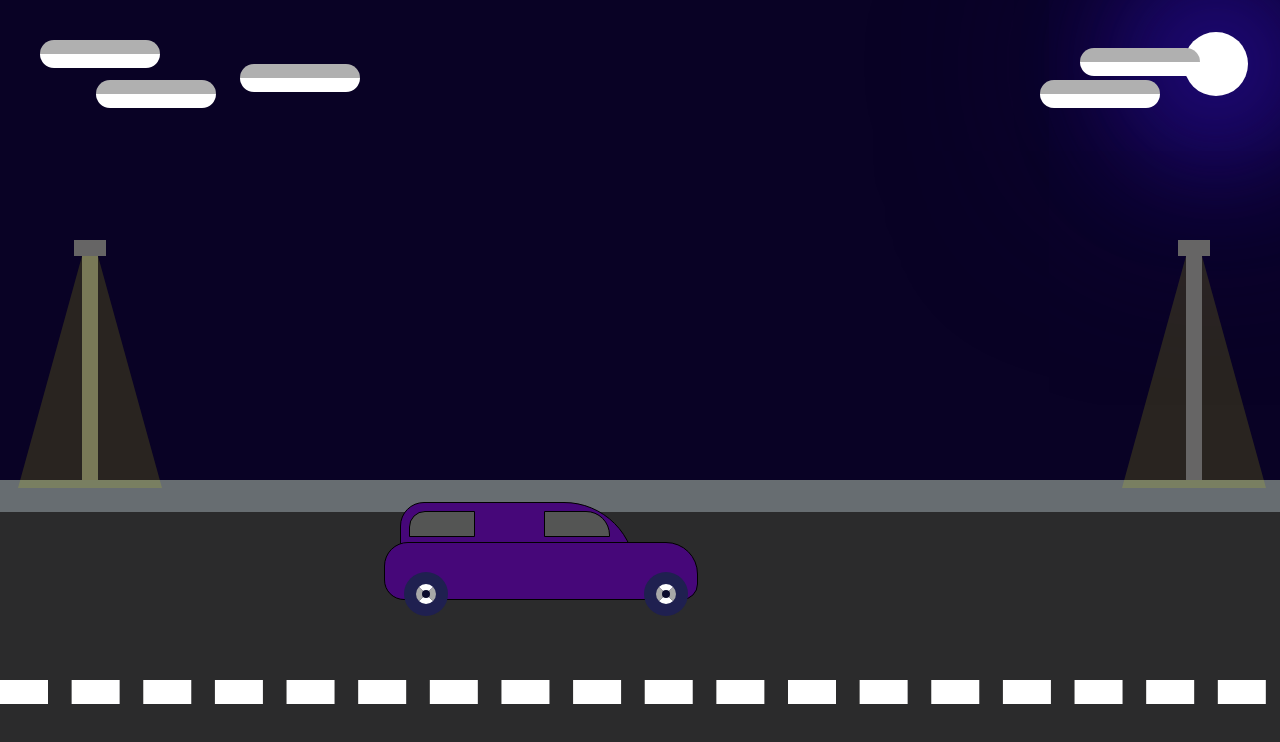
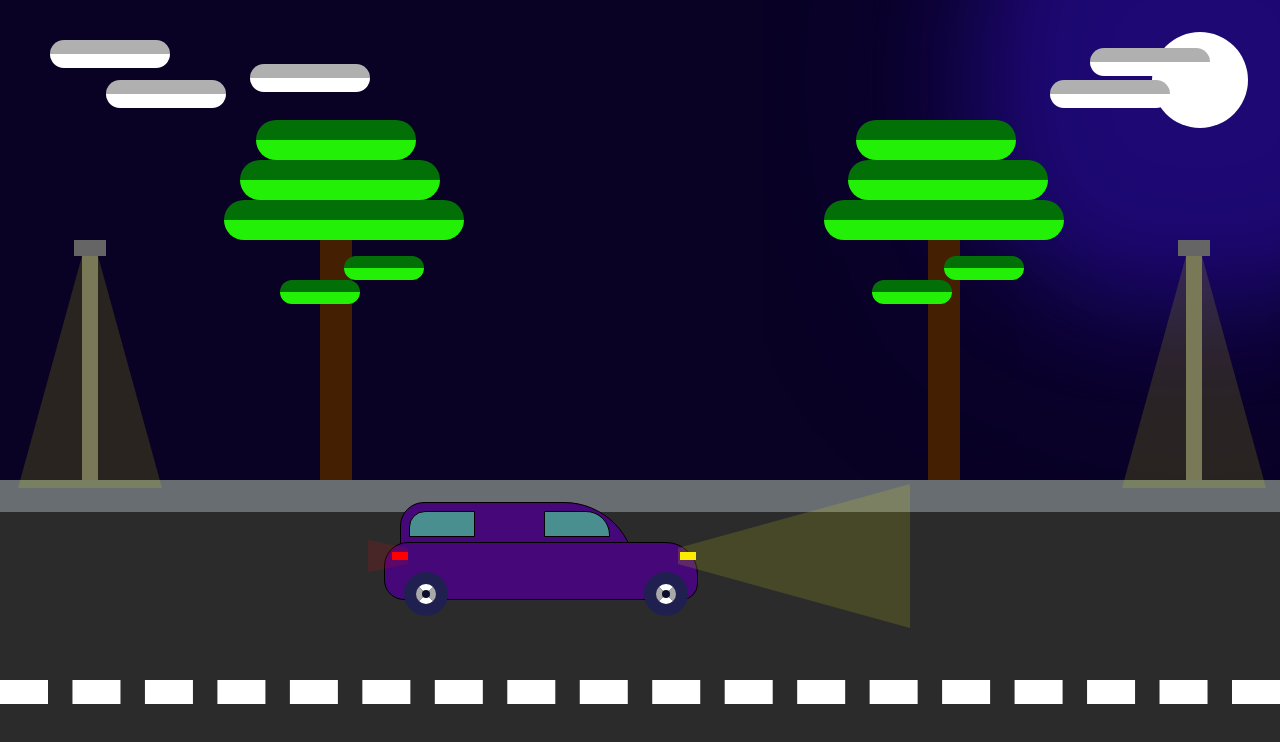
Before and after one commit to WiktorPawlak/interpreted-languages-course, a plain HTML site: page tesla.html in a window 1280 px wide. Drawn offline with Linux system fonts and the light colour scheme.

Commit message:
finished

```diff
--- a/tesla.css
+++ b/tesla.css
@@ -6,21 +6,21 @@ body {
 
 /*moon with reflections*/
 .moon {
-    position: fixed;
+    position: absolute;
     top: 4vh;
     right: 4vh;
-    height: 8vh;
-    width: 8vh;
+    height: 12vh;
+    width: 12vh;
     border-radius: 50%;
     background: #fff;
     /*box-shadow: inset -20px 10px 5px 13px #f3d076*/
     box-shadow: inset 0 0 0 0 #fff,
-        0 0 100px 60px #1e0974,
-        0 0 200px 90px #140551;
+        0 0 100px 160px #1e0974,
+        0 0 200px 190px #140551;
 }
 
 .pavement {
-    position: fixed;
+    position: absolute;
     bottom: 0vh;
     height: 40vh;
     width: 100%;
@@ -28,7 +28,7 @@ body {
 }
 
 .road {
-    position: fixed;
+    position:fixed;
     bottom: -4vh;
     height: 40vh;
     width: 100%;
@@ -38,7 +38,7 @@ body {
 .road_decorations {
     position: fixed;
     top: 85vh;
-    width: 400vh;
+    width: 100%;
     height: 20vh;
     border: none;
     border-top: 3vh dashed rgb(255, 255, 255);
@@ -63,6 +63,7 @@ body {
     background: #666565;
 }
 
+
 .lamp1_element {
     position: fixed;
     left: 9.3vh;
@@ -81,7 +82,7 @@ body {
 
 .lamp1_light {
     position: fixed;
-    right: 1.7vh;
+    left: 2.3vh;
     width: 2vh;
     height: 2vh;
     border-left: 8vh solid transparent;
@@ -92,7 +93,7 @@ body {
 
 .lamp2_light {
     position: fixed;
-    left: 2.3vh;
+    right: 1.7vh;
     width: 2vh;
     height: 2vh;
     border-left: 8vh solid transparent;
@@ -111,6 +112,7 @@ body {
     background: linear-gradient(360deg, #ffff 50%, rgb(176, 176, 176) 50%);
     width: 15vh;
     height: 3.5vh;
+    animation: clouds 4s linear infinite;
 }
 
 .cloud1 {
@@ -136,6 +138,12 @@ body {
 .cloud5 {
     top: 10vh;
     right: 15vh;
+}
+
+@keyframes clouds {
+    50% {
+     transform: translateX(20px);
+    }
 }
 
 .car {
@@ -167,7 +175,7 @@ body {
 .front-window {
     width: 8vh;
     height: 3vh;
-    background: #545554;
+    background: #498f8f;
     border: 0.1vh solid black;
 }
 
@@ -224,3 +232,191 @@ body {
     box-shadow: 0 0 0 1.5vh #1f2050;
     border-radius: 20vh;
 }
+
+.front-light{
+    background-color: rgb(255, 238, 0);
+    position: fixed;
+    bottom: 30vh;
+    left: 85vh;
+    width: 2vh;
+    height: 1vh;
+}
+
+.back-light{
+    background-color: rgb(255, 0, 0);
+    position: fixed;
+    bottom: 30vh;
+    left: 49vh;
+    width: 2vh;
+    height: 1vh;
+}
+
+.car-front-light{
+    position: fixed;
+    right: 97vh;
+    width: 1vh;
+    height: 1.8vh;
+    bottom: 15vh;
+    transform: rotate(270deg);
+    border-left: 8vh solid transparent;
+    border-right: 8vh solid transparent;
+    border-bottom: 29vh solid rgb(162, 165, 8);
+    opacity: 15%;
+}
+
+.car-back-light{
+    position: fixed;
+    right: 154vh;
+    width: 1vh;
+    height: 0.5vh;
+    bottom: 27vh;
+    transform: rotate(90deg);
+    border-left: 3vh solid transparent;
+    border-right: 3vh solid transparent;
+    border-bottom: 6vh solid rgb(231, 10, 10);
+    opacity: 15%;
+}
+
+.light1{
+    position: fixed;
+    top: 55vh;
+    left: 90.3vh;
+    width: 2vh;
+    height: 0vh;
+    border-left: 8vh solid transparent;
+    border-right: 8vh solid transparent;
+    border-bottom: 29vh solid rgb(227, 231, 10);
+    transform: rotate(270deg);
+    opacity: 15%;
+}
+
+.light2{
+    position: fixed;
+    top: 67vh;
+    left: 46.5vh;
+    width: 2vh;
+    height: 0vh;
+    border-left: 1vh solid transparent;
+    border-right: 1vh solid transparent;
+    border-bottom: 5vh solid rgb(231, 10, 10);
+    transform: rotate(90deg);
+    opacity: 15%;
+}
+
+.tree1{
+    background-color: rgb(68, 31, 1);
+    position: absolute;
+    top: -39vh;
+    right: 40vh;
+    width: 4vh;
+    height: 35vh;
+}
+
+.leaves1{
+    position: relative;
+    border-radius: 3vh;
+    background: linear-gradient(360deg, rgb(34, 241, 7) 50%, rgb(2, 112, 7) 50%);
+    width: 30vh;
+    height: 5vh;
+    top: 0vh;
+    left: -13vh;
+}
+
+.leaves2{
+    position: relative;
+    border-radius: 3vh;
+    background: linear-gradient(360deg, rgb(34, 241, 7) 50%, rgb(2, 112, 7) 50%);
+    width: 20vh;
+    height: 5vh;
+    top: -15vh;
+    left: -9vh;
+}
+
+.leaves3{
+    position: relative;
+    border-radius: 3vh;
+    background: linear-gradient(360deg, rgb(34, 241, 7) 50%, rgb(2, 112, 7) 50%);
+    width: 25vh;
+    height: 5vh;
+    top: -15vh;
+    left: -10vh;
+}
+
+.leaves4{
+    position: relative;
+    border-radius: 3vh;
+    background: linear-gradient(360deg, rgb(34, 241, 7) 50%, rgb(2, 112, 7) 50%);
+    width: 10vh;
+    height: 3vh;
+    top: -5vh;
+    left: -7vh;
+}
+
+.leaves5{
+    position: relative;
+    border-radius: 3vh;
+    background: linear-gradient(360deg, rgb(34, 241, 7) 50%, rgb(2, 112, 7) 50%);
+    width: 10vh;
+    height: 3vh;
+    top: -11vh;
+    left: 2vh;
+}
+
+.tree2{
+    background-color: rgb(68, 31, 1);
+    position: absolute;
+    top: -39vh;
+    left: 40vh;
+    width: 4vh;
+    height: 35vh;
+}
+
+.leaves6{
+    position: relative;
+    border-radius: 3vh;
+    background: linear-gradient(360deg, rgb(34, 241, 7) 50%, rgb(2, 112, 7) 50%);
+    width: 30vh;
+    height: 5vh;
+    top: 0vh;
+    left: -12vh;
+}
+
+.leaves7{
+    position: relative;
+    border-radius: 3vh;
+    background: linear-gradient(360deg, rgb(34, 241, 7) 50%, rgb(2, 112, 7) 50%);
+    width: 20vh;
+    height: 5vh;
+    top: -15vh;
+    left: -8vh;
+}
+
+.leaves8{
+    position: relative;
+    border-radius: 3vh;
+    background: linear-gradient(360deg, rgb(34, 241, 7) 50%, rgb(2, 112, 7) 50%);
+    width: 25vh;
+    height: 5vh;
+    top: -15vh;
+    left: -10vh;
+}
+
+.leaves9{
+    position: relative;
+    border-radius: 3vh;
+    background: linear-gradient(360deg, rgb(34, 241, 7) 50%, rgb(2, 112, 7) 50%);
+    width: 10vh;
+    height: 3vh;
+    top: -5vh;
+    left: -5vh;
+}
+
+.leaves10{
+    position: relative;
+    border-radius: 3vh;
+    background: linear-gradient(360deg, rgb(34, 241, 7) 50%, rgb(2, 112, 7) 50%);
+    width: 10vh;
+    height: 3vh;
+    top: -11vh;
+    left: 3vh;
+}
--- a/tesla.html
+++ b/tesla.html
@@ -9,12 +9,14 @@
 
 <body>
     <meta name="viewport" content="width=device-width, initial-scale=1.0">
+
     <div class="moon"></div>
     <div class="cloud1"></div>
     <div class="cloud2"></div>
     <div class="cloud3"></div>
     <div class="cloud4"></div>
     <div class="cloud5"></div>
+
     <div class="pavement">
         <div class="lamp1">
             <div class="lamp1_element">
@@ -31,18 +33,38 @@
                 <div class="windows">
                     <div class="back-window"></div>
                     <div class="front-window"></div>
-
                 </div>
                 <div class="chassis">
                     <div class="tires">
                         <div class="back-tire"></div>
                         <div class="front-tire"></div>
                     </div>
+                    <div class="front-light"></div>
+                    <div class="light1"></div>
+                    <div class="light2"></div>
+                    <div class="back-light"></div>
                 </div>
             </div>
             <div class="road_decorations"></div>
+            <div class="tree1">
+                <div class="leaves1"></div>
+                <div class="leaves2"></div>
+                <div class="leaves3"></div>
+                <div class="leaves4"></div>
+                <div class="leaves5"></div>
+            </div>
+            <div class="tree2">
+                <div class="leaves6"></div>
+                <div class="leaves7"></div>
+                <div class="leaves8"></div>
+                <div class="leaves9"></div>
+                <div class="leaves10"></div>
+            </div>
+
         </div>
+
     </div>
+
 
 </body>
 
```
